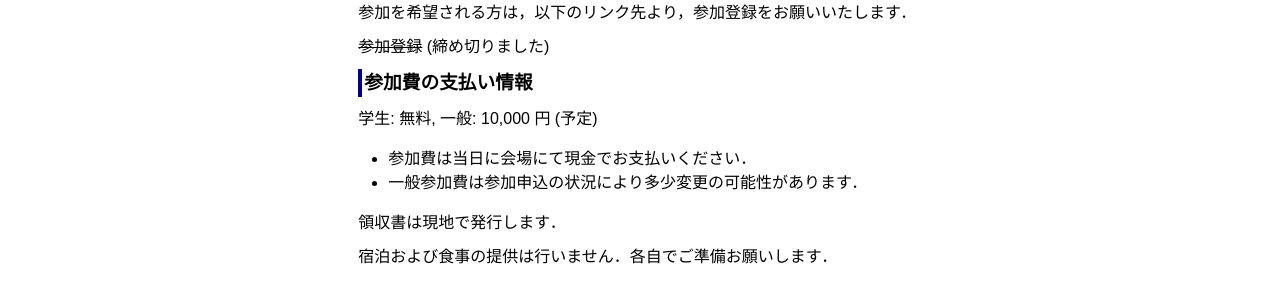
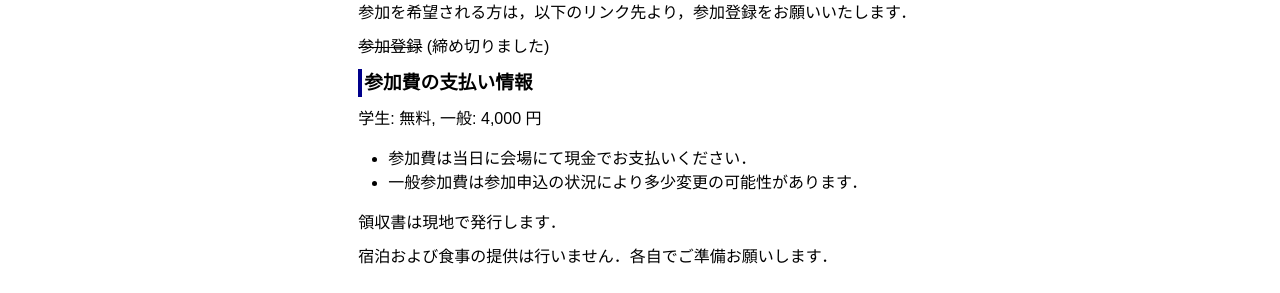
Before and after one commit to ytamura12/la-symposium_test.github.io, a Jekyll site: the page built from 2023/summer.md, in a window 1280 px wide. Shown: the part 433-726 px from the top of the page. Built offline with Jekyll 4.4.1, drawn with Linux system fonts in a browser that asks for light colours.

Commit message:
Update summer.md

```diff
--- a/2023/summer.md
+++ b/2023/summer.md
@@ -28,7 +28,7 @@ title: LA Symposium 2023, 夏のLA
 
 ### 参加費の支払い情報
 
-学生: 無料, 一般: 10,000 円 (予定)
+学生: 無料, 一般: 4,000 円
 * 参加費は当日に会場にて現金でお支払いください．
 * 一般参加費は参加申込の状況により多少変更の可能性があります．
 
```
